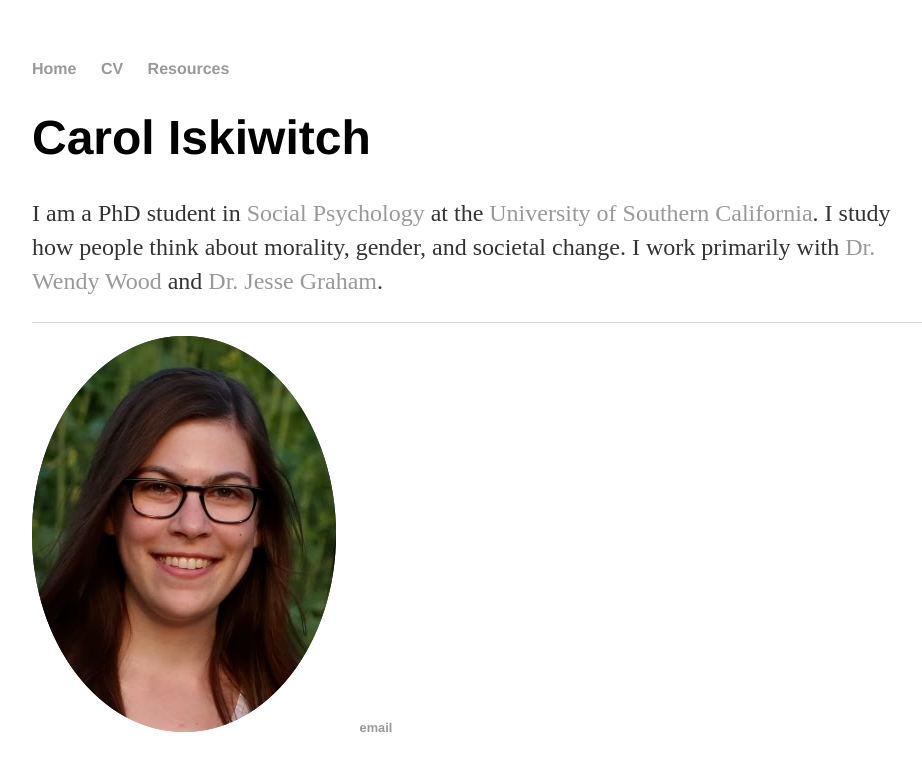
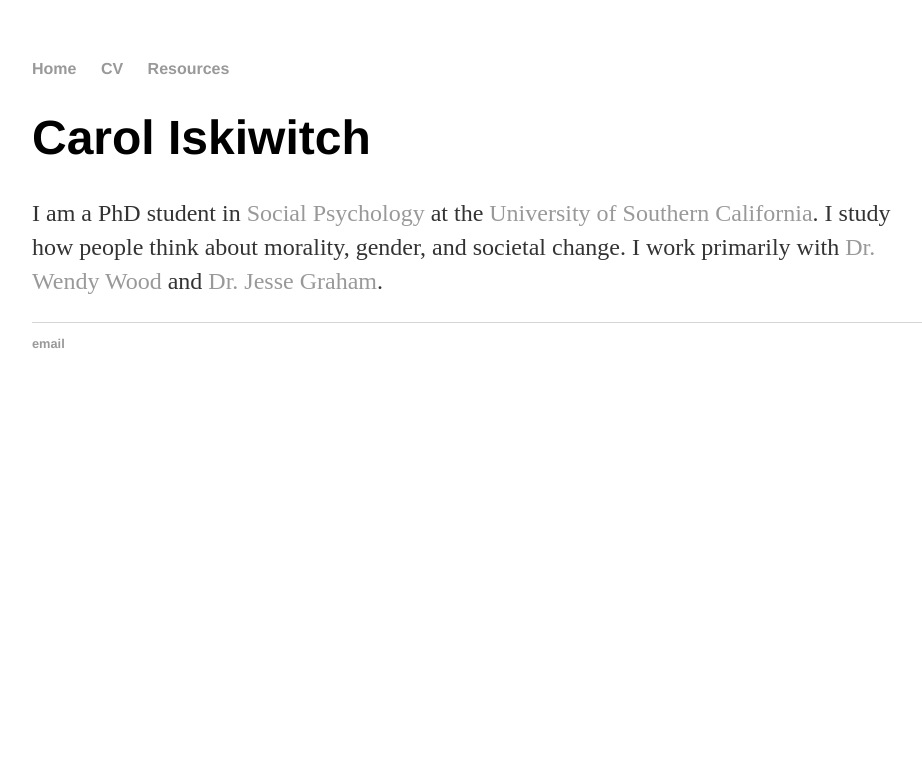
Before and after one commit to ciskiwitch/ciskiwitchB.github.io, a Jekyll site: the page built from index.html, in a window 1280 px wide. Shown: the top 771 px of the page, without its empty margins (160-1082 px from the left). Built offline with Jekyll 4.4.1, drawn with Linux system fonts in a browser that asks for light colours.

Commit message:
Update default.html

```diff
--- a/_layouts/default.html
+++ b/_layouts/default.html
@@ -20,7 +20,7 @@
 			</div><!-- /.container -->
 			<footer>
 	    		<ul>
-				<li><img src="/images/photos/grass_oval.png" alt="Carol Iskiwitch"> </li>
+
 				<li><a href="mailto:caroliskiwitch@gmail.com">email</a></li>
 				</ul>
 			</footer>
```
